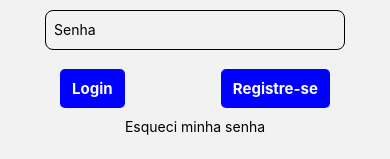
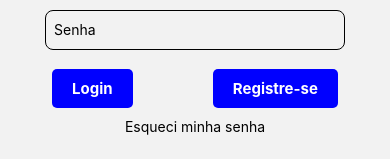
Before and after one commit to Dougls99/EasyList, a React Native app: screen / in a window 390 px wide. Shown: the part 602-761 px from the top of the page. Built offline with nearby package versions, Linux system fonts and the light colour scheme; what @react-native-firebase/app would draw is missing.

Commit message:
style: ajuste de largura do botao

```diff
--- a/src/components/Button/index.tsx
+++ b/src/components/Button/index.tsx
@@ -18,11 +18,10 @@ const styles = StyleSheet.create({
     button: {
         backgroundColor: 'blue',
         paddingVertical: 10,
-        paddingHorizontal: 12,
+        paddingHorizontal: 20,
         borderRadius: 5,
         opacity: 1,
         marginTop: 5,
-        elevation: 8,
     },
       buttonText: {
         color: 'white',
```
